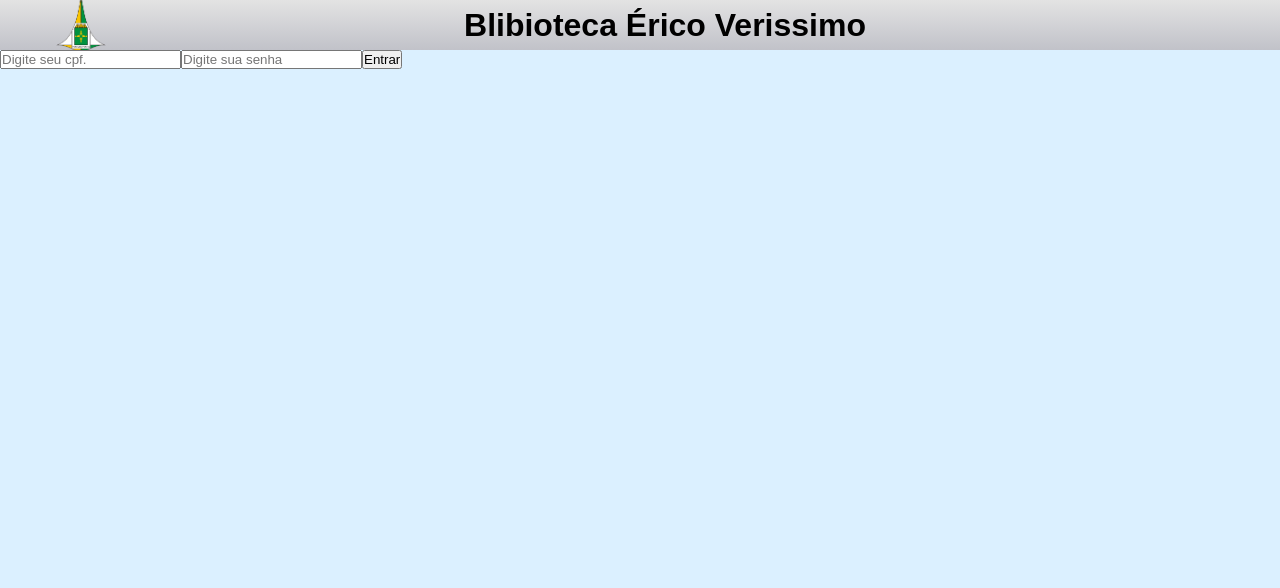
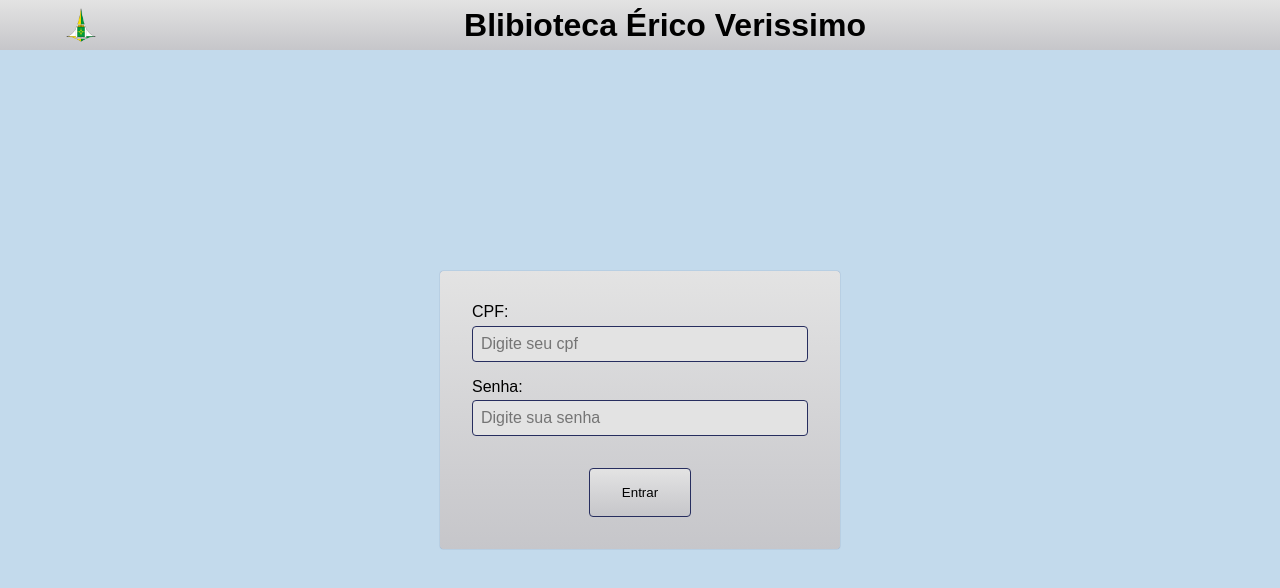
Before and after one commit to Walace2022/frontend-SEV, a React (Vite) app: page /login in a window 1280 px wide. Shown: the top 588 px of the page. Built offline with nearby package versions, Linux system fonts and the light colour scheme.

Commit message:
Estilos de Formulario Criados

```diff
--- a/src/GlobalStyled.jsx
+++ b/src/GlobalStyled.jsx
@@ -6,6 +6,7 @@ export const GlobalStyled = createGlobalStyle`
     margin: 0;
     padding: 0;
     font-family:  Arial;
+    box-sizing: border-box;
   }
 
   html {
@@ -15,6 +16,6 @@ export const GlobalStyled = createGlobalStyle`
   body {
     max-width: 100vw;
     height: 100vh;
-    background-color: #dbf0ff;
+    background-color: #c3daec;
   }
 `;
--- a/src/components/Header/HeaderStyled.jsx
+++ b/src/components/Header/HeaderStyled.jsx
@@ -1,21 +1,32 @@
 import styled from "styled-components";
 
 export const HeaderContainer = styled.header`
-  background: linear-gradient(#e3e3e3, #c1c2c9);
+  background: linear-gradient(#e3e3e3, #c6c6ca);
   div {
     display: flex;
     align-items: center;
     max-width: 1200px;
     margin: 0 auto;
     padding: 0 1rem;
-    box-sizing: border-box;
     height: 50px;
 
     img {
       width: 50px;
+      padding: 10px;
     }
     h1 {
       margin: 0 auto;
+      font-size: 2rem;
+    }
+    @media (max-width: 1024px) {
+      h1 {
+        font-size: 1.5rem;
+      }
+    }
+    @media (max-width: 425px) {
+      h1 {
+        font-size: 1rem;
+      }
     }
   }
 `;
--- /dev/null
+++ b/src/components/Input/InputStyled.jsx
@@ -0,0 +1,15 @@
+import styled from "styled-components";
+
+export const InputStyled = styled.input`
+  font-size: 1rem;
+  padding: 0.5rem;
+  border-radius: 4px;
+  border: 1px solid #272e5f;
+  background-color: #e3e3e3;
+
+  &:focus {
+    outline: none;
+    box-shadow: 0 0 3px #272e5fa7;
+    background-color: #fff;
+  }
+`;
--- a/src/components/Input/index.jsx
+++ b/src/components/Input/index.jsx
@@ -1,3 +1,12 @@
+import { InputStyled } from "./InputStyled";
+
 export function Input({ type, placeholder, name, register }) {
-  return <input type={type} placeholder={placeholder} {...register(name)} />;
+  return (
+    <InputStyled
+      id={name}
+      type={type}
+      placeholder={placeholder}
+      {...register(name)}
+    />
+  );
 }
--- /dev/null
+++ b/src/pages/Login/FormStyled.jsx
@@ -0,0 +1,51 @@
+import styled from "styled-components";
+
+export const BodyContainer = styled.main`
+  min-height: 90vh;
+  display: grid;
+  justify-content: center;
+  place-content: center;
+`;
+export const Form = styled.form`
+  display: flex;
+  flex-direction: column;
+  background: linear-gradient(#e3e3e3, #c6c6ca);
+  padding: 2rem;
+  min-width: 400px;
+  border-radius: 4px;
+  box-shadow: 0 0 1px #272e5fa7;
+
+  &:hover {
+    box-shadow: 0 0 3px #272e5fa7;
+  }
+  div {
+    display: flex;
+    flex-direction: column;
+    margin-bottom: 1rem;
+
+    label {
+      margin-bottom: 0.3rem;
+    }
+  }
+`;
+
+export const ErrorMessage = styled.p`
+  margin: 0.3rem 0;
+  border-radius: 4px;
+  padding: 0.5rem;
+  background-color: #ff2c2cb3;
+  color: #fcdfdf;
+`;
+
+export const FormButton = styled.button`
+  padding: 1rem 2rem;
+  border-radius: 4px;
+  border: 1px solid #272e5f;
+  background: linear-gradient(#e3e3e3, #c6c6ca);
+  align-self: center;
+  margin-top: 1rem;
+
+  &:hover {
+    background: linear-gradient(#c6c6ca, #e3e3e3);
+  }
+`;
--- a/src/pages/Login/index.jsx
+++ b/src/pages/Login/index.jsx
@@ -6,10 +6,12 @@ import Cookies from "js-cookie";
 import { loginService } from "../../services/loginService";
 import { Input } from "../../components/Input";
 import { Header } from "../../components/Header";
+import { BodyContainer, ErrorMessage, Form, FormButton } from "./FormStyled";
+import { useState } from "react";
 
 export function Login() {
   const navigate = useNavigate();
-
+  const [error, setError] = useState("");
   const {
     register,
     handleSubmit,
@@ -22,31 +24,43 @@ export function Login() {
       Cookies.set("token", response.data.token);
       navigate("/");
     } catch (err) {
-      console.log(err);
+      console.log(err.response.data.message);
+      setError(err.response.data.message);
     }
   }
   return (
     <>
       <Header />
 
-      <form onSubmit={handleSubmit(login)}>
+      <BodyContainer>
+        <Form onSubmit={handleSubmit(login)}>
+          {error && <ErrorMessage>{error}</ErrorMessage>}
+          <div>
+            <label htmlFor="CPF">CPF:</label>
             <Input
               type="CPF"
-          placeholder="Digite seu cpf."
+              placeholder="Digite seu cpf"
               name="CPF"
               register={register}
             />
-        {errors.CPF && <p>{errors.CPF.message}</p>}
+            {errors.CPF && <ErrorMessage>{errors.CPF.message}</ErrorMessage>}
+          </div>
+          <div>
+            <label htmlFor="senha">Senha:</label>
             <Input
               type="password"
               placeholder="Digite sua senha"
               name="senha"
               register={register}
             />
-        {errors.senha && <p>{errors.senha.message}</p>}
+            {errors.senha && (
+              <ErrorMessage>{errors.senha.message}</ErrorMessage>
+            )}
+          </div>
 
-        <button type="submit">Entrar</button>
-      </form>
+          <FormButton type="submit">Entrar</FormButton>
+        </Form>
+      </BodyContainer>
     </>
   );
 }
```
Also changed, not shown: src/assets/img/df.png. Lines whose indentation alone changed are shown as unchanged.
